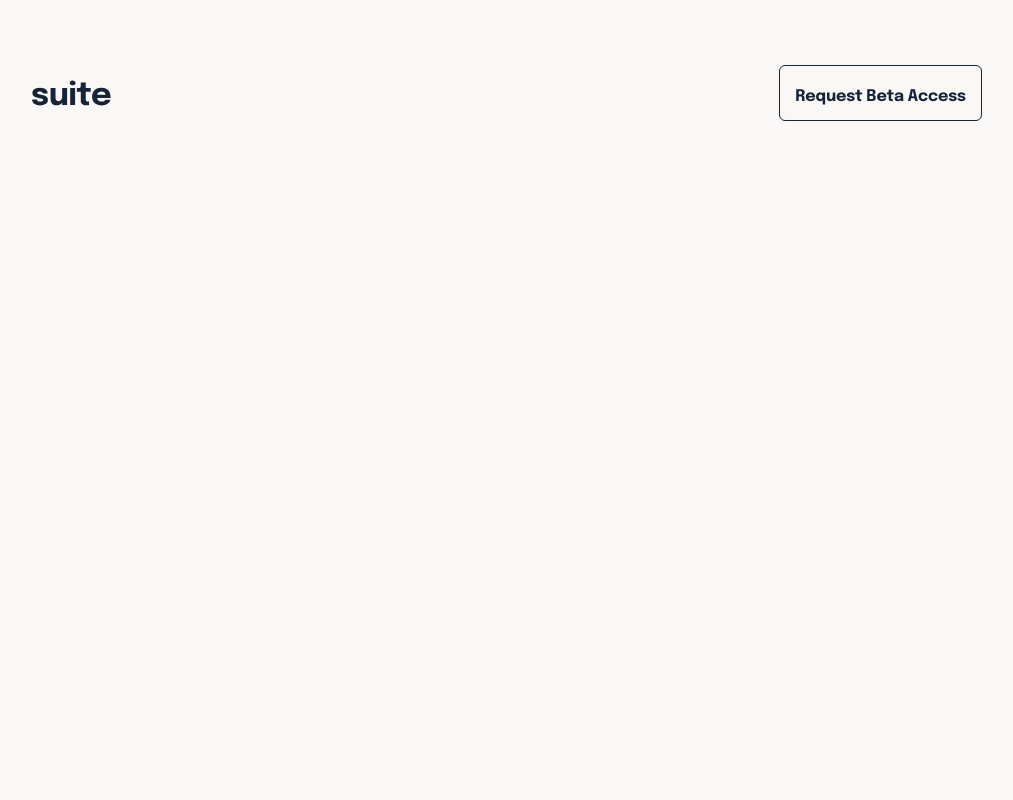
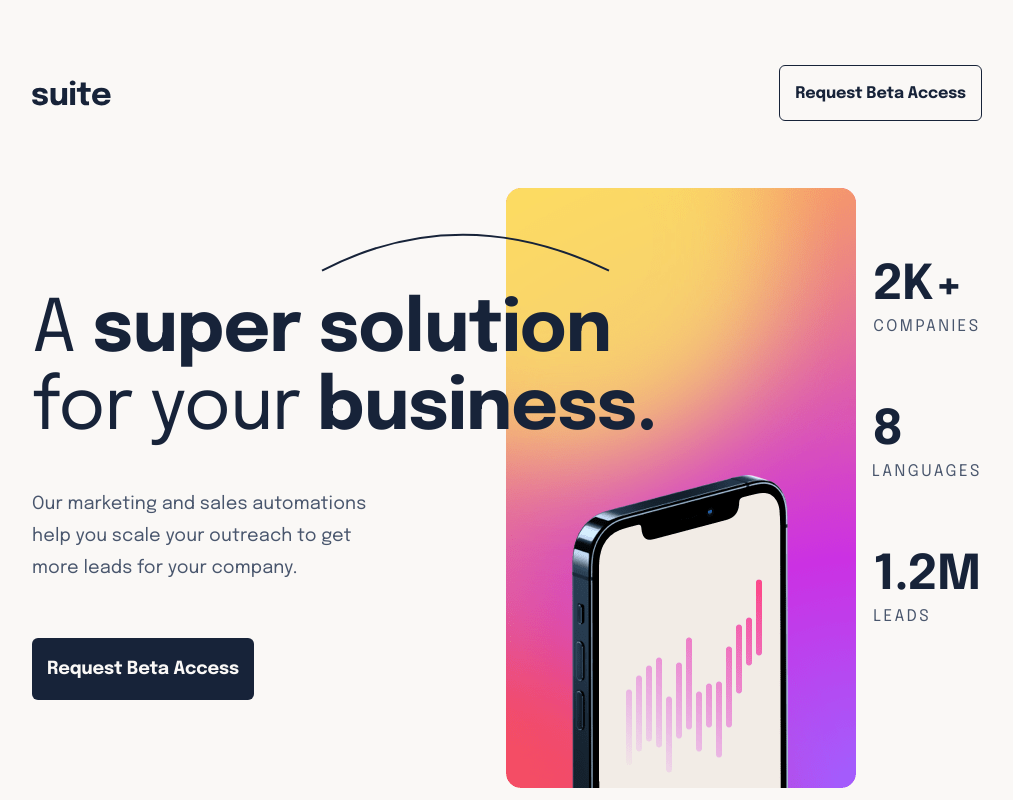
Before and after one commit to caarlosdamian/suite-landing, a React (Vite) app: page / in a window 1280 px wide. Shown: the whole page, without its empty margins (133-1146 px from the left). Built offline with nearby package versions, Linux system fonts and the light colour scheme.

Commit message:
added top section

```diff
--- a/src/App.tsx
+++ b/src/App.tsx
@@ -1,13 +1,14 @@
 import { useState } from 'react'
 import './App.scss'
 import { Navbar } from './sections/Navbar/Navbar'
+import { Top } from './sections/Top/Top'
 
 function App() {
-  const [count, setCount] = useState(0)
 
   return (
     <main className="App">
      <Navbar/>
+     <Top/>
     </main>
   )
 }
--- a/src/components/Button/Button.scss
+++ b/src/components/Button/Button.scss
@@ -4,6 +4,11 @@
   padding: 15px;
   border-radius: 6px;
   cursor: pointer;
+  text-align: center;
+  display: flex;
+  align-items: center;
+  justify-content: center;
+  transition: all 0.5s ease-in-out;
 
   &.primary {
     background: $dark-blue;
@@ -12,6 +17,15 @@
     line-height: 32px;
     letter-spacing: -0.18px;
     color: $cream;
+    border: none;
+    &:hover {
+      background: linear-gradient(
+        135deg,
+        #a060ff 0%,
+        #cb30e3 49.21%,
+        #ffa84e 100%
+      );
+    }
   }
 
   &.secondary {
@@ -28,7 +42,7 @@
       background: $dark-blue;
       border: 1px solid $dark-blue;
       border-radius: 6px;
-      color:$cream ;
+      color: $cream;
     }
   }
 }
--- a/src/sections/Navbar/Navbar.scss
+++ b/src/sections/Navbar/Navbar.scss
@@ -2,4 +2,5 @@
     display: flex;
     align-items: center;
     justify-content: space-between;
+    margin-bottom: 67px;
 }
--- /dev/null
+++ b/src/sections/Top/Top.scss
@@ -0,0 +1,77 @@
+@import "../../\ scss-const.scss";
+
+.top__container {
+  display: flex;
+  justify-content: space-between;
+  align-items: center;
+  position: relative;
+
+  .img-circle {
+    position: absolute;
+    left: 289px;
+    top: 45px;
+    z-index: 2;
+  }
+  .img-cellphone {
+    position: absolute;
+    top: 0;
+    left: 474px;
+  }
+  .top__left {
+    z-index: 2;
+    .top__left-header {
+        margin-top: 104px;
+      font-weight: 700;
+      font-size: 72px;
+      line-height: 78px;
+      letter-spacing: -1px;
+      color: $dark-blue;
+      width: 635px;
+      margin-bottom: 40px;
+      z-index: 9999;
+
+      .top__left-strong {
+        font-weight: 400;
+      }
+    }
+    .top__left-text {
+      font-weight: 400;
+      font-size: 18px;
+      line-height: 32px;
+      letter-spacing: 0.1px;
+      color: $gray;
+      width: 350px;
+      margin-bottom: 54px;
+    }
+  }
+
+  .top__right {
+    display: flex;
+    justify-content: center;
+    align-items: center;
+    flex-direction: column;
+    gap: 63px;
+    height: 375px;
+
+    .top__right-labels {
+      display: flex;
+      justify-content: center;
+      align-items: flex-start;
+      flex-direction: column;
+      .top_right-header {
+        font-weight: 700;
+        font-size: 48px;
+        line-height: 56px;
+        letter-spacing: -0.5px;
+        color: $dark-blue;
+      }
+      .top_right-subtitle {
+        font-weight: 400;
+        font-size: 16px;
+        line-height: 26px;
+        letter-spacing: 2.5px;
+        color: $gray;
+      }
+    }
+  }
+}
--- /dev/null
+++ b/src/sections/Top/Top.tsx
@@ -0,0 +1,38 @@
+import { Button } from "../../components/Button/Button";
+import circle from '../../assets/pattern-curved-line-1.svg'
+import cellphone from '../../assets/image-hero-portrait.png'
+import "./Top.scss";
+
+export const Top = () => {
+  return (
+    <div className="top__container">
+        <img className="img-circle" src={circle} alt="circle" />
+        <img className="img-cellphone" src={cellphone} alt="cellphone" />
+      <div className="top__left">
+        <h1 className="top__left-header">
+          <strong className="top__left-strong">A</strong> super solution{" "}
+          <strong className="top__left-strong">for your </strong>business.
+        </h1>
+        <p className="top__left-text">
+          Our marketing and sales automations help you scale your outreach to
+          get more leads for your company.{" "}
+        </p>
+        <Button label="Request Beta Access" className="btn primary" />
+      </div>
+      <div className="top__right">
+        <div className="top__right-labels">
+          <span className="top_right-header">2K+</span>
+          <span className="top_right-subtitle">COMPANIES</span>
+        </div>
+        <div className="top__right-labels">
+          <span className="top_right-header">8</span>
+          <span className="top_right-subtitle">LANGUAGES</span>
+        </div>
+        <div className="top__right-labels">
+          <span className="top_right-header">1.2M</span>
+          <span className="top_right-subtitle">LEADS</span>
+        </div>
+      </div>
+    </div>
+  );
+};
```
